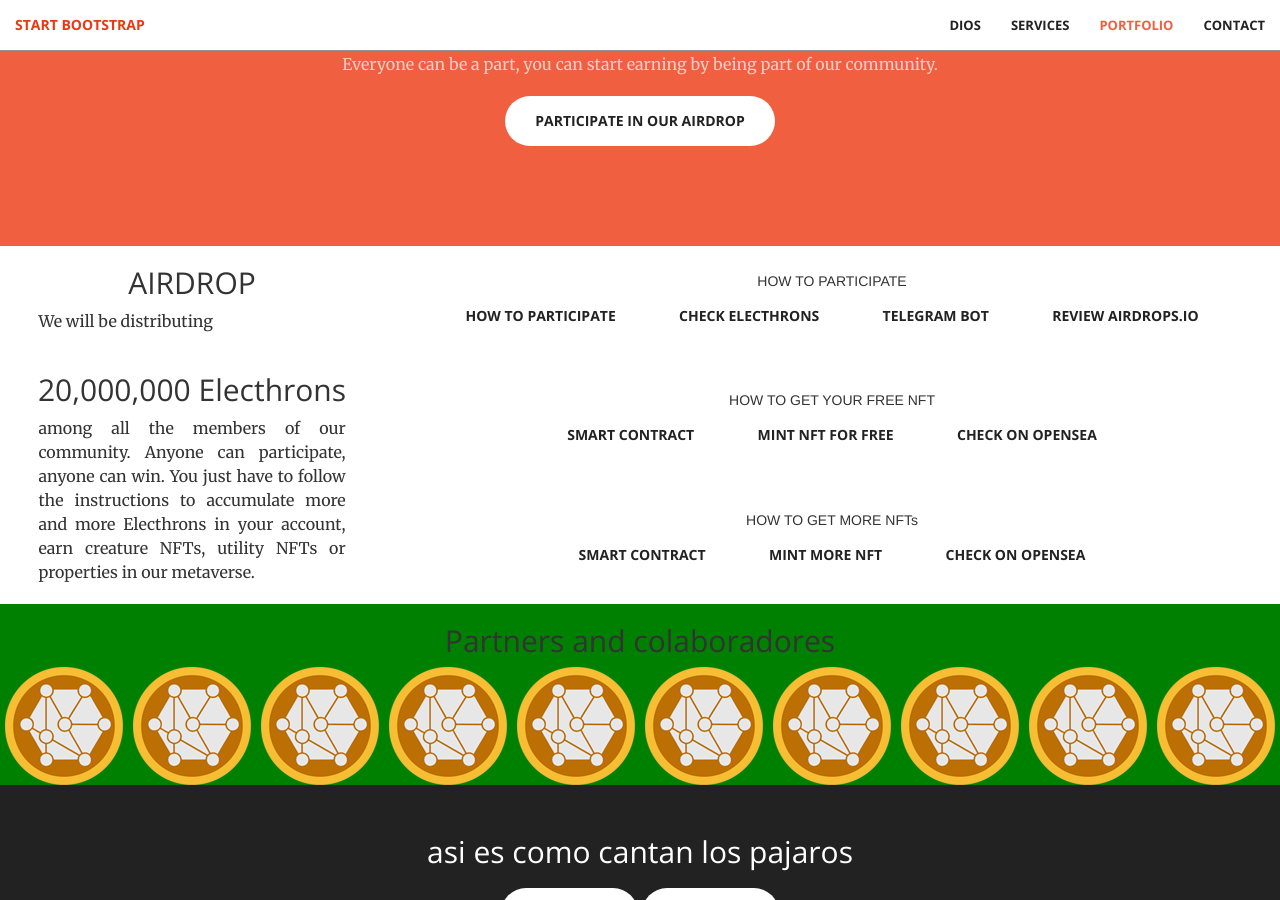
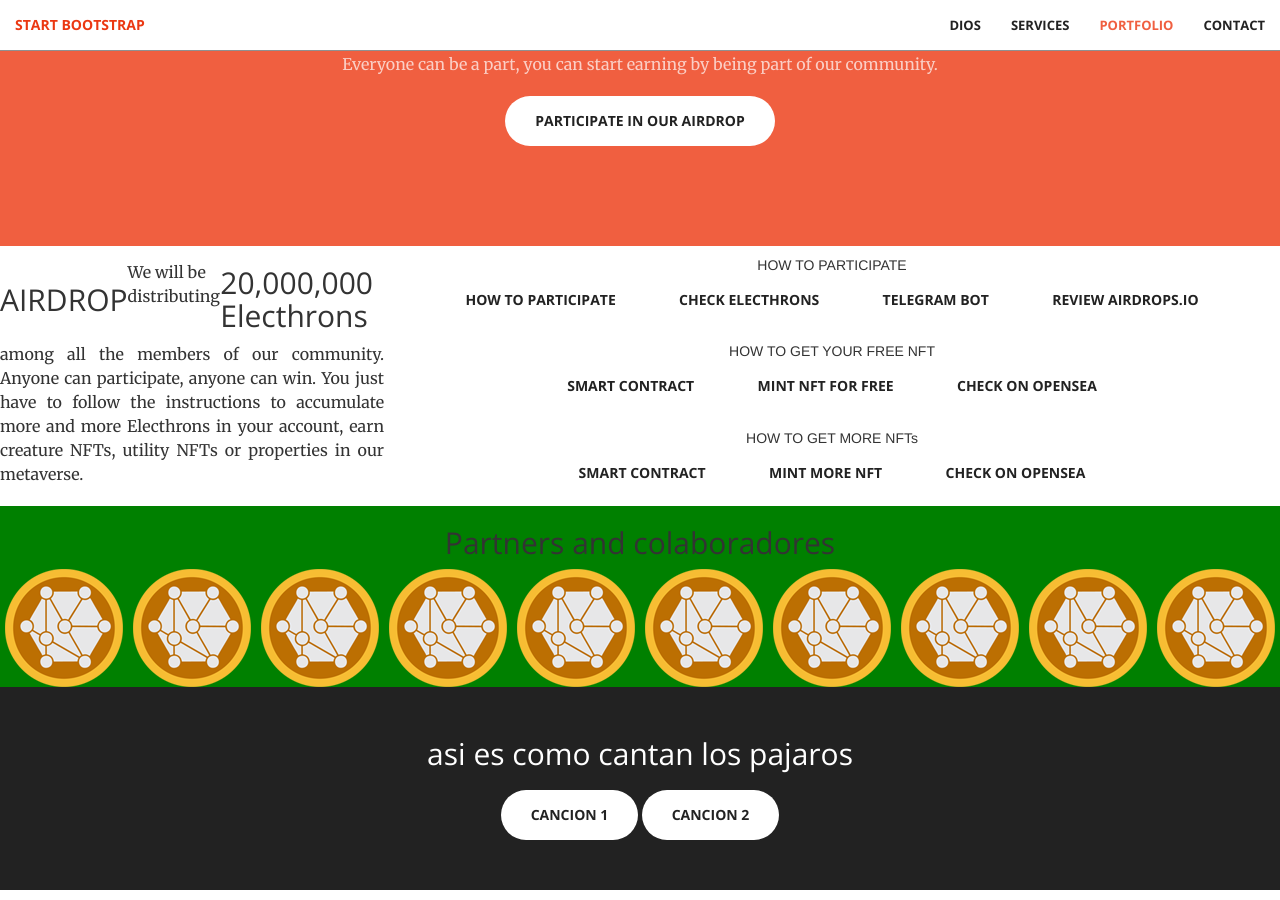
Before and after one commit to soujiang/soujiang.github.io, a Jekyll site: the page built from index.html, in a window 1280 px wide and 900 px high, scrolled down 3314 px. Built offline with Jekyll 4.4.1, drawn with Linux system fonts in a browser that asks for light colours.

Commit message:
airdrop texto

```diff
--- a/_includes/airdrop.html
+++ b/_includes/airdrop.html
@@ -1,9 +1,14 @@
 <section id="airdrop">
 
     <div class="airdroptxt">
+        <div class="airdroptxtitle">
       <h2>AIRDROP</h2></br></br>
-      <p>We will be distributing</p> <h2>20,000,000 Electhrons</h2> <p>among all the members of our community. Anyone can participate, anyone can win. You just have to follow the instructions to accumulate more and more Electhrons in your account, earn creature NFTs, utility NFTs or properties in our metaverse.</p>
-
+      <p>We will be distributing</p>
+      <h2>20,000,000 Electhrons</h2>
+        </div>
+        <div class="airdroptext">
+      <p>among all the members of our community. Anyone can participate, anyone can win. You just have to follow the instructions to accumulate more and more Electhrons in your account, earn creature NFTs, utility NFTs or properties in our metaverse.</p>
+        </div>
     </div>
 
     <div class="airdropbottoms">
--- a/_sass/_base.scss
+++ b/_sass/_base.scss
@@ -402,9 +402,16 @@ body {
 	align-items: center;
 }
 
-.airdroptxt p {
-	text-align: justify;
-	width: 80%;
+.airdroptxtitle {
+    display: flex;
+    flex:wrap;
+    width: 100%;
+    justify-content: center;
+    align-items: center;
+}
+
+.airdroptext {
+    text-align: justify;
 }
 
 .airdropbottoms {
@@ -413,6 +420,18 @@ body {
 	width: 70%;
 	justify-content: space-around;
 	align-items: center;
+}
+
+.howtoparticipate {
+    display:flex;
+    flex:wrap;
+    flex-direction:column;
+    justify-content: center;
+    align-items: center;
+}
+
+.titlehowto {
+    font-family:'Franklin Gothic Medium', 'Arial Narrow', Arial, sans-serif;
 }
 
 /*PARTNERS*/
@@ -439,15 +458,3 @@ body {
 	justify-content: space-around;
 	align-items: center;
 }
-
-.howtoparticipate {
-    display:flex;
-    flex:wrap;
-    flex-direction:column;
-    justify-content: center;
-    align-items: center;
-}
-
-.titlehowto {
-    font-family:'Franklin Gothic Medium', 'Arial Narrow', Arial, sans-serif;
-}
```
